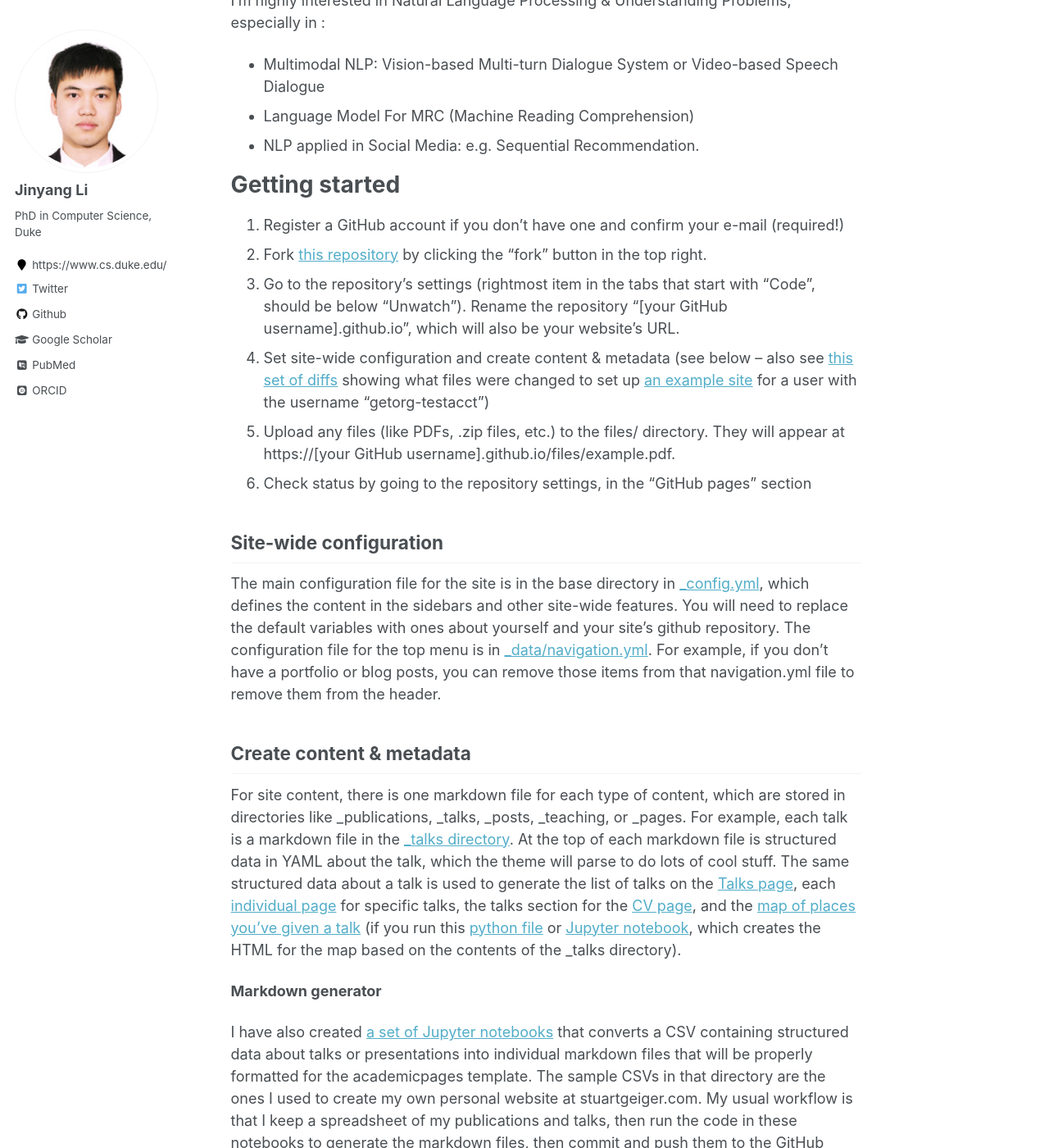
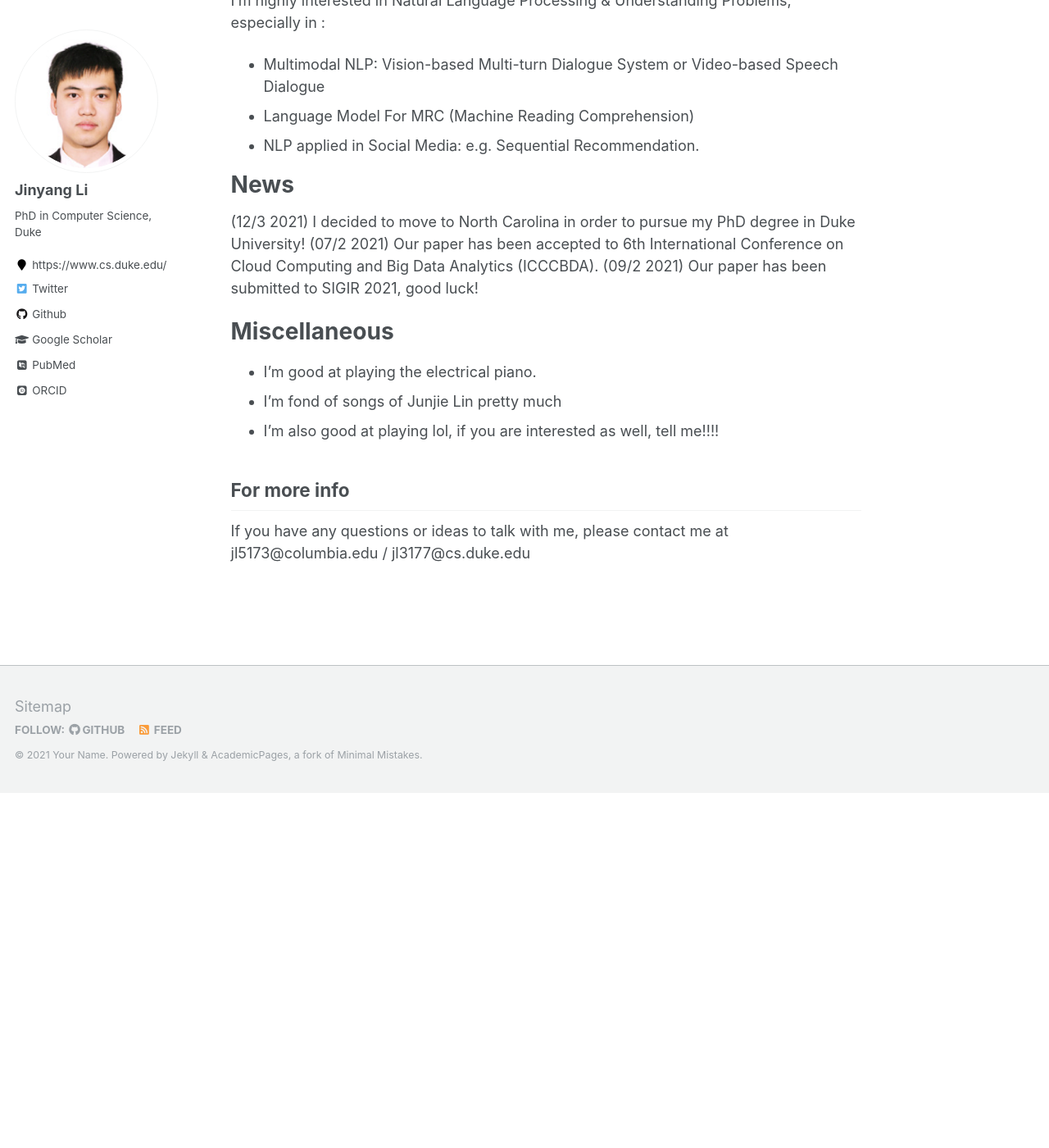
Before and after one commit to Golden-Sun-Li/jinyang-li.github.io, a Jekyll site: the page built from _pages/about.md, in a window 1280 px wide and 1400 px high, scrolled down 433 px. Shown: the whole window at 82% size. Built offline with Jekyll 4.4.1, drawn with Linux system fonts in a browser that asks for light colours; some web fonts are replaced; some of the changed text lies outside the part shown.

Commit message:
change about

```diff
--- a/_pages/about.md
+++ b/_pages/about.md
@@ -18,35 +18,19 @@ I'm highly interested in Natural Language Processing & Understanding Problems, e
 * NLP applied in Social Media: e.g. Sequential Recommendation.
 
 
-Getting started
+News
 ======
-1. Register a GitHub account if you don't have one and confirm your e-mail (required!)
-1. Fork [this repository](https://github.com/academicpages/academicpages.github.io) by clicking the "fork" button in the top right.
-1. Go to the repository's settings (rightmost item in the tabs that start with "Code", should be below "Unwatch"). Rename the repository "[your GitHub username].github.io", which will also be your website's URL.
-1. Set site-wide configuration and create content & metadata (see below -- also see [this set of diffs](http://archive.is/3TPas) showing what files were changed to set up [an example site](https://getorg-testacct.github.io) for a user with the username "getorg-testacct")
-1. Upload any files (like PDFs, .zip files, etc.) to the files/ directory. They will appear at https://[your GitHub username].github.io/files/example.pdf.
-1. Check status by going to the repository settings, in the "GitHub pages" section
+(12/3 2021) I decided to move to North Carolina in order to pursue my PhD degree in Duke University!
+(07/2 2021) Our paper has been accepted to 6th International Conference on Cloud Computing and Big Data Analytics (ICCCBDA).
+(09/2 2021) Our paper has been submitted to SIGIR 2021, good luck!
 
-Site-wide configuration
-------
-The main configuration file for the site is in the base directory in [_config.yml](https://github.com/academicpages/academicpages.github.io/blob/master/_config.yml), which defines the content in the sidebars and other site-wide features. You will need to replace the default variables with ones about yourself and your site's github repository. The configuration file for the top menu is in [_data/navigation.yml](https://github.com/academicpages/academicpages.github.io/blob/master/_data/navigation.yml). For example, if you don't have a portfolio or blog posts, you can remove those items from that navigation.yml file to remove them from the header.
+Miscellaneous
+======
+* I'm good at playing the electrical piano.
+* I'm fond of songs of Junjie Lin pretty much
+* I'm also good at playing lol, if you are interested as well, tell me!!!!
 
-Create content & metadata
-------
-For site content, there is one markdown file for each type of content, which are stored in directories like _publications, _talks, _posts, _teaching, or _pages. For example, each talk is a markdown file in the [_talks directory](https://github.com/academicpages/academicpages.github.io/tree/master/_talks). At the top of each markdown file is structured data in YAML about the talk, which the theme will parse to do lots of cool stuff. The same structured data about a talk is used to generate the list of talks on the [Talks page](https://academicpages.github.io/talks), each [individual page](https://academicpages.github.io/talks/2012-03-01-talk-1) for specific talks, the talks section for the [CV page](https://academicpages.github.io/cv), and the [map of places you've given a talk](https://academicpages.github.io/talkmap.html) (if you run this [python file](https://github.com/academicpages/academicpages.github.io/blob/master/talkmap.py) or [Jupyter notebook](https://github.com/academicpages/academicpages.github.io/blob/master/talkmap.ipynb), which creates the HTML for the map based on the contents of the _talks directory).
-
-**Markdown generator**
-
-I have also created [a set of Jupyter notebooks](https://github.com/academicpages/academicpages.github.io/tree/master/markdown_generator
-) that converts a CSV containing structured data about talks or presentations into individual markdown files that will be properly formatted for the academicpages template. The sample CSVs in that directory are the ones I used to create my own personal website at stuartgeiger.com. My usual workflow is that I keep a spreadsheet of my publications and talks, then run the code in these notebooks to generate the markdown files, then commit and push them to the GitHub repository.
-
-How to edit your site's GitHub repository
-------
-Many people use a git client to create files on their local computer and then push them to GitHub's servers. If you are not familiar with git, you can directly edit these configuration and markdown files directly in the github.com interface. Navigate to a file (like [this one](https://github.com/academicpages/academicpages.github.io/blob/master/_talks/2012-03-01-talk-1.md) and click the pencil icon in the top right of the content preview (to the right of the "Raw | Blame | History" buttons). You can delete a file by clicking the trashcan icon to the right of the pencil icon. You can also create new files or upload files by navigating to a directory and clicking the "Create new file" or "Upload files" buttons.
-
-Example: editing a markdown file for a talk
-![Editing a markdown file for a talk](/images/editing-talk.png)
 
 For more info
 ------
-More info about configuring academicpages can be found in [the guide](https://academicpages.github.io/markdown/). The [guides for the Minimal Mistakes theme](https://mmistakes.github.io/minimal-mistakes/docs/configuration/) (which this theme was forked from) might also be helpful.
+If you have any questions or ideas to talk with me, please contact me at jl5173@columbia.edu / jl3177@cs.duke.edu
```
Also changed, not shown: 1 other file.
